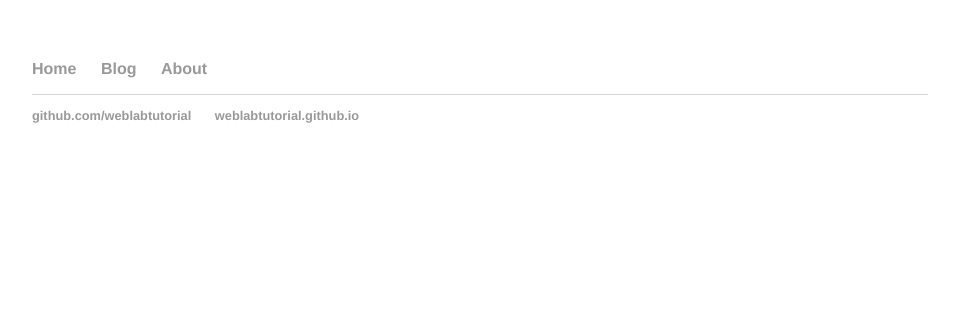
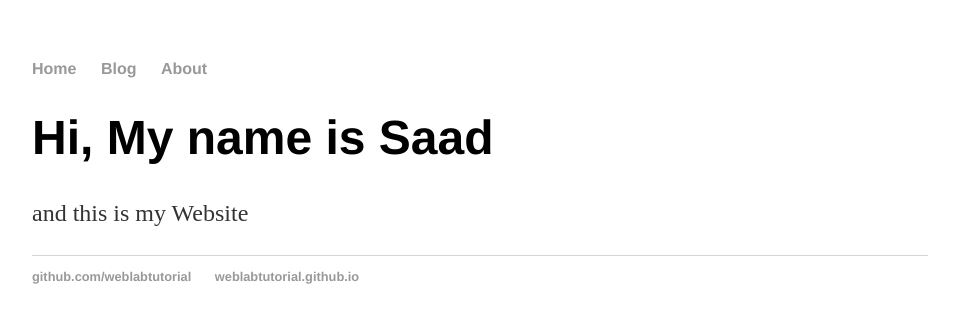
Before and after one commit to saad722311/saad722311.github.io, a Jekyll site: the page built from about/index.html, in a window 1280 px wide. Shown: the top 323 px of the page, without its empty margins (160-1119 px from the left). Built offline with Jekyll 4.4.1, drawn with Linux system fonts in a browser that asks for light colours.

Commit message:
Update index.html

```diff
--- a/about/index.html
+++ b/about/index.html
@@ -2,3 +2,5 @@
 layout: default
 title: Web Programming Page
 ---
+<h1>Hi, My name is Saad</h1>
+<p>and this is my Website</p>
```
